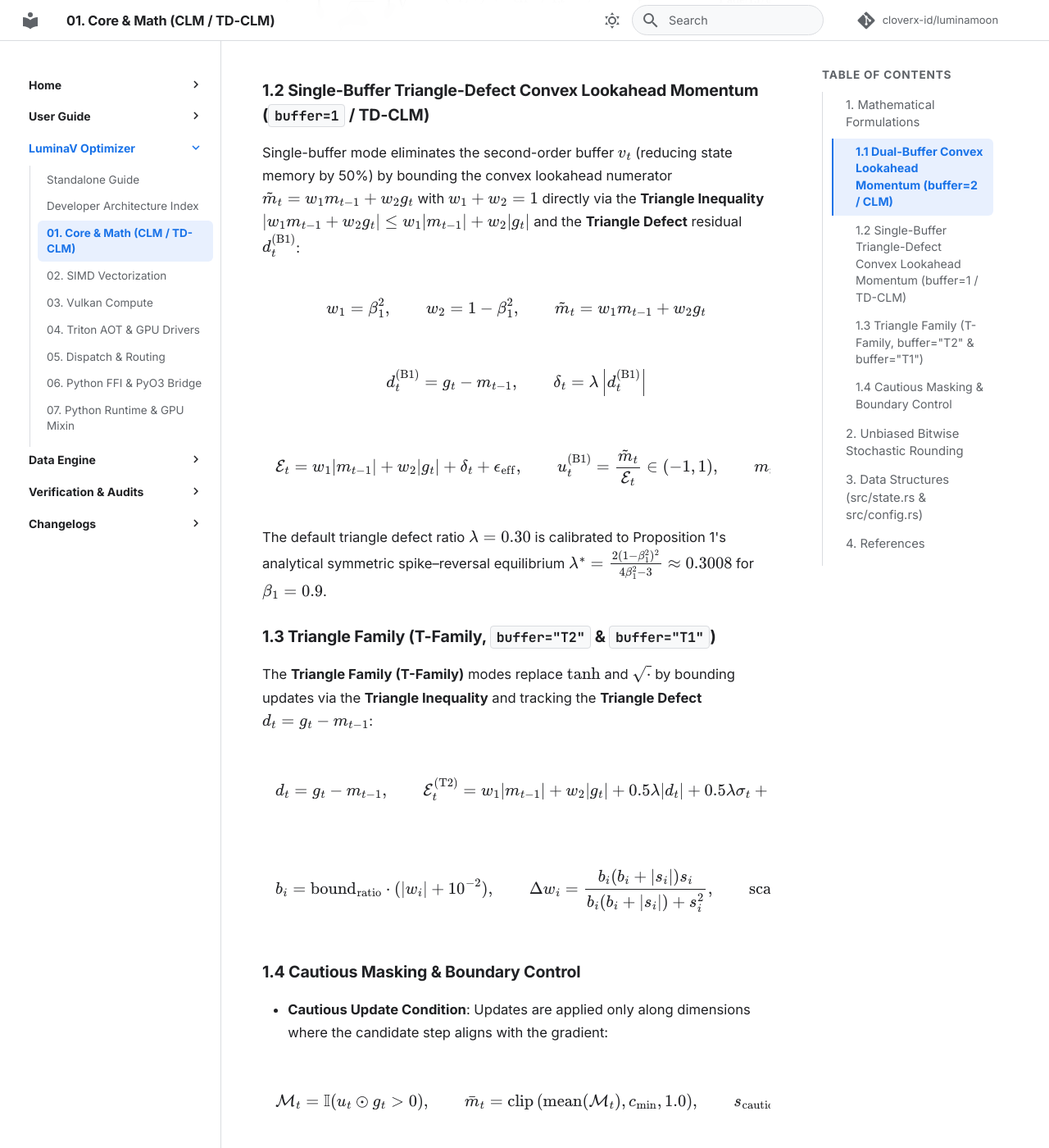
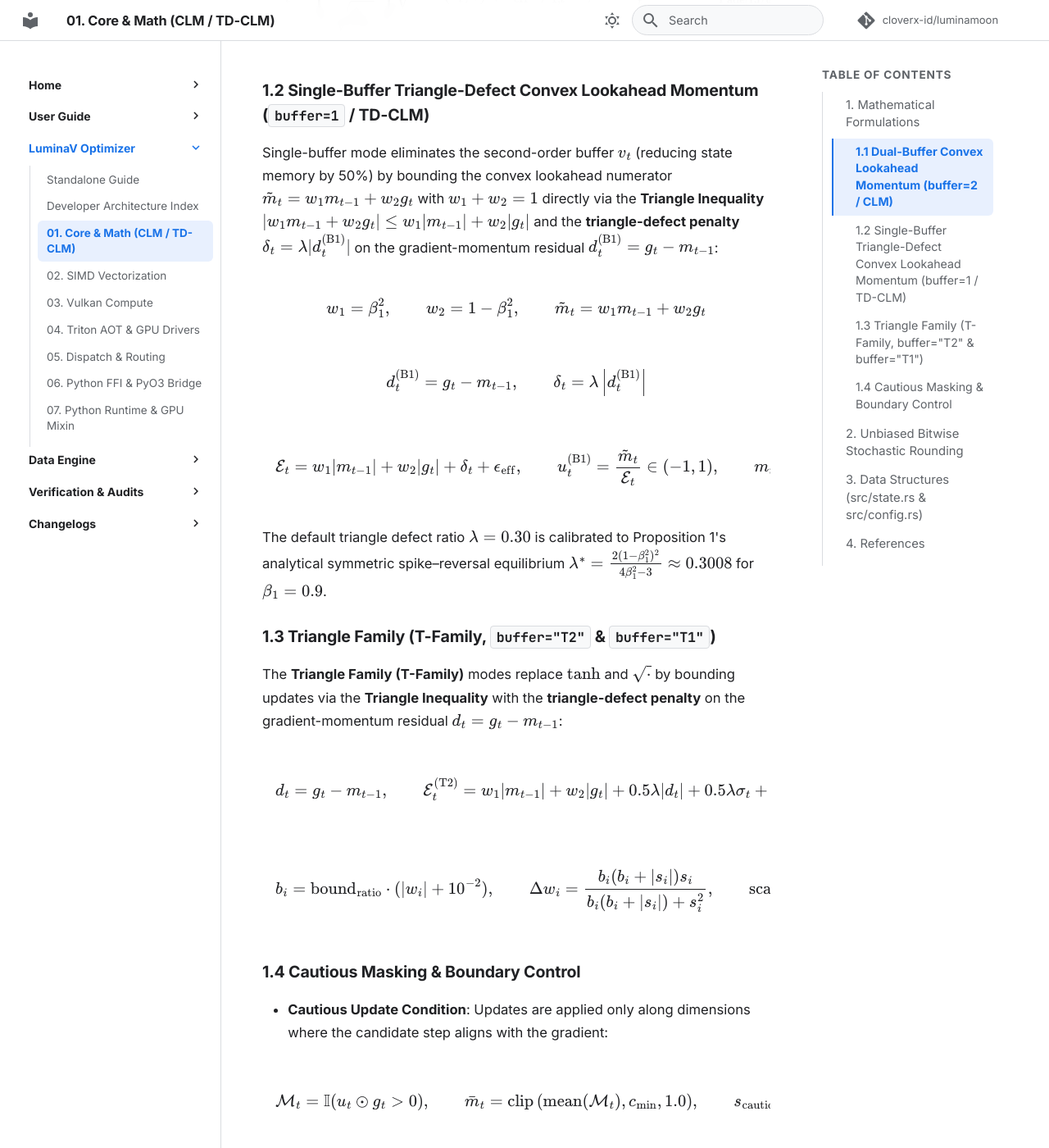
Before and after one commit to cloverx-id/luminamoon, an MkDocs documentation site: the page built from docs/optimize/core/README.md, in a window 1280 px wide and 1400 px high, scrolled down 1053 px. Shown: the whole window at 82% size. Built offline with MkDocs 1.6.1 and Material for MkDocs 9.7.7, drawn with Linux system fonts in a browser that asks for light colours; comment, search, counter and statistics services are not loaded.

Commit message:
docs: clarify gradient-momentum residual and triangle-defect penalty terminology

```diff
--- a/docs/optimize/core/README.md
+++ b/docs/optimize/core/README.md
@@ -30,7 +30,7 @@
 
 ### 1.2 Single-Buffer Triangle-Defect Convex Lookahead Momentum (`buffer=1` / TD-CLM)
 
-Single-buffer mode eliminates the second-order buffer $v_t$ (reducing state memory by 50%) by bounding the convex lookahead numerator $\tilde{m}_t = w_1 m_{t-1} + w_2 g_t$ with $w_1 + w_2 = 1$ directly via the **Triangle Inequality** $\lvert w_1 m_{t-1} + w_2 g_t \rvert \le w_1 \lvert m_{t-1} \rvert + w_2 \lvert g_t \rvert$ and the **Triangle Defect** residual $d_t^{(\text{B1})}$:
+Single-buffer mode eliminates the second-order buffer $v_t$ (reducing state memory by 50%) by bounding the convex lookahead numerator $\tilde{m}_t = w_1 m_{t-1} + w_2 g_t$ with $w_1 + w_2 = 1$ directly via the **Triangle Inequality** $\lvert w_1 m_{t-1} + w_2 g_t \rvert \le w_1 \lvert m_{t-1} \rvert + w_2 \lvert g_t \rvert$ and the **triangle-defect penalty** $\delta_t = \lambda \lvert d_t^{(\text{B1})} \rvert$ on the gradient-momentum residual $d_t^{(\text{B1})} = g_t - m_{t-1}$:
 
 $$
 w_1 = \beta_1^2, \qquad w_2 = 1 - \beta_1^2, \qquad \tilde{m}_t = w_1 m_{t-1} + w_2 g_t
@@ -48,7 +48,7 @@
 
 ### 1.3 Triangle Family (T-Family, `buffer="T2"` & `buffer="T1"`)
 
-The **Triangle Family (T-Family)** modes replace $\tanh$ and $\sqrt{\cdot}$ by bounding updates via the **Triangle Inequality** and tracking the **Triangle Defect** $d_t = g_t - m_{t-1}$:
+The **Triangle Family (T-Family)** modes replace $\tanh$ and $\sqrt{\cdot}$ by bounding updates via the **Triangle Inequality** with the **triangle-defect penalty** on the gradient-momentum residual $d_t = g_t - m_{t-1}$:
 
 $$
 d_t = g_t - m_{t-1}, \qquad \mathcal{E}_t^{(\text{T2})} = w_1 \lvert m_{t-1} \rvert + w_2 \lvert g_t \rvert + 0.5\lambda \lvert d_t \rvert + 0.5\lambda \sigma_t + \epsilon_{\text{eff}}, \qquad u_t^{(\text{T2})} = \frac{\tilde{m}_t}{\mathcal{E}_t^{(\text{T2})}} \in (-1, 1)
```
Also changed, not shown: README.md (+2 -2 lines), changelogs/LUMINAV_ALGORITHM_CHANGELOG.md (+3 -3 lines), changelogs/SOFTWARE_CHANGELOG.md (+3 -3 lines), docs/en/02_user_guide.md (+1 -1 lines), docs/en/03_configuration_api.md (+1 -1 lines), eval/README.md (+1 -1 lines).
